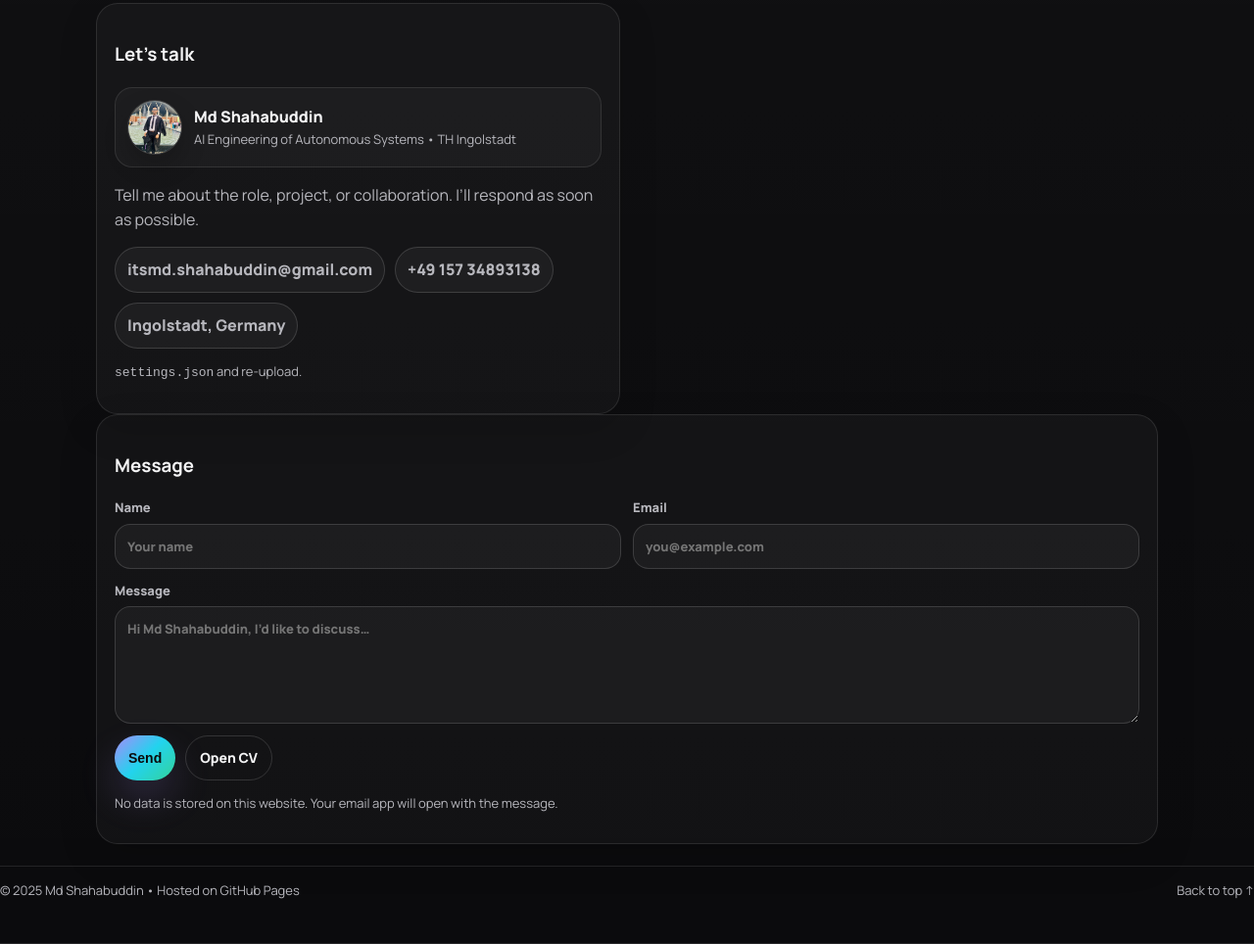
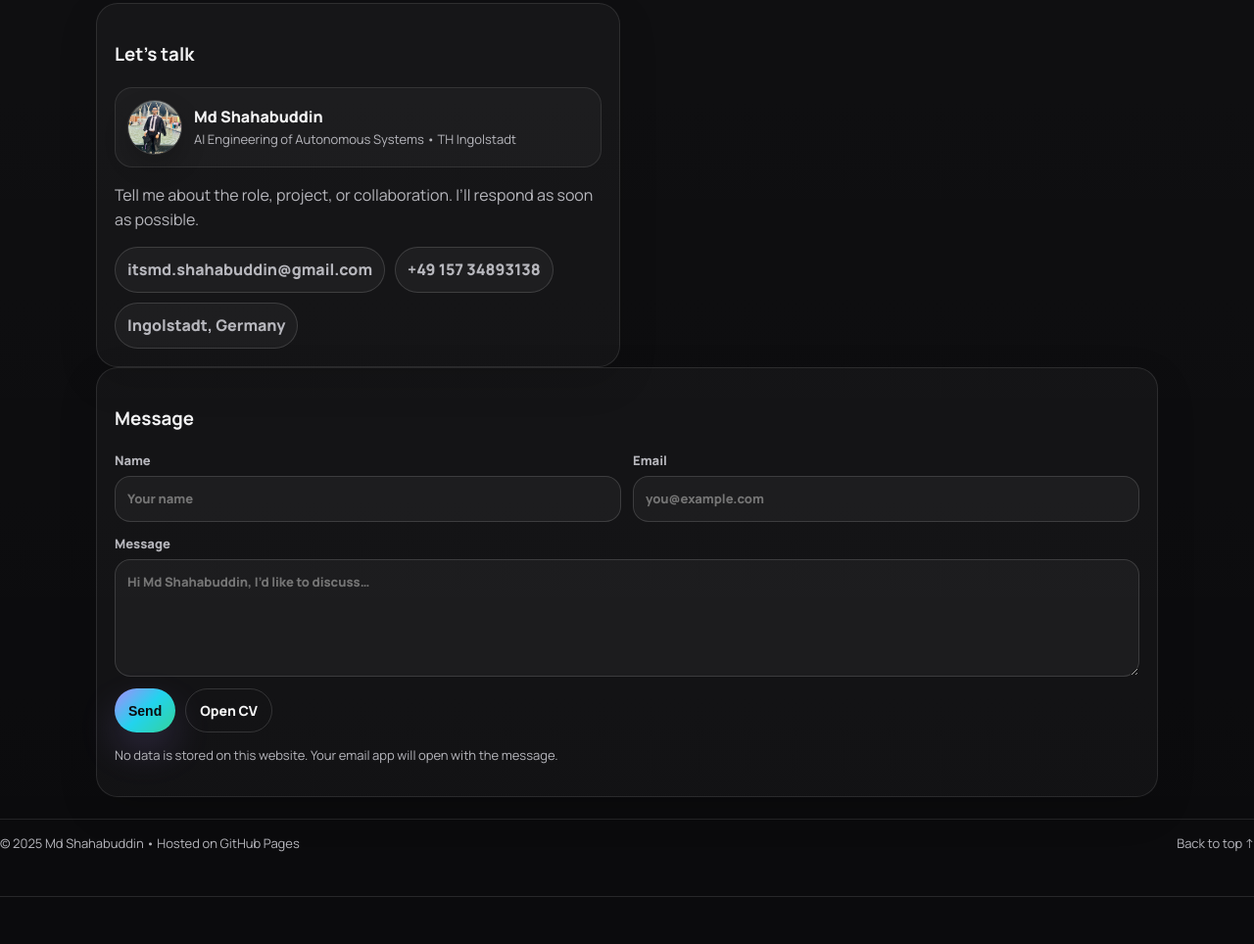
Before and after one commit to itsmd-Shahabuddin/md-shahabuddin-portfolio, a plain HTML site: page index.html in a window 1280 px wide. Shown: the part 2843-3807 px from the top of the page at 98% size. After the commit the page ends 3759 px from the top, so only its background shows below. Drawn offline with Linux system fonts and the light colour scheme.

Commit message:
Remove settings.json reference from index.html
Removed a paragraph mentioning 'settings.json' from the contact section.

```diff
--- a/index.html
+++ b/index.html
@@ -327,7 +327,6 @@
               <a class="chipLink" href="tel:+4915734893138">+49 157 34893138</a>
               <span class="chipLink">Ingolstadt, Germany</span>
             </div>
-<p class="muted small"> <code>settings.json</code> and re-upload.</p>
             </div>
           </div>
 
```
